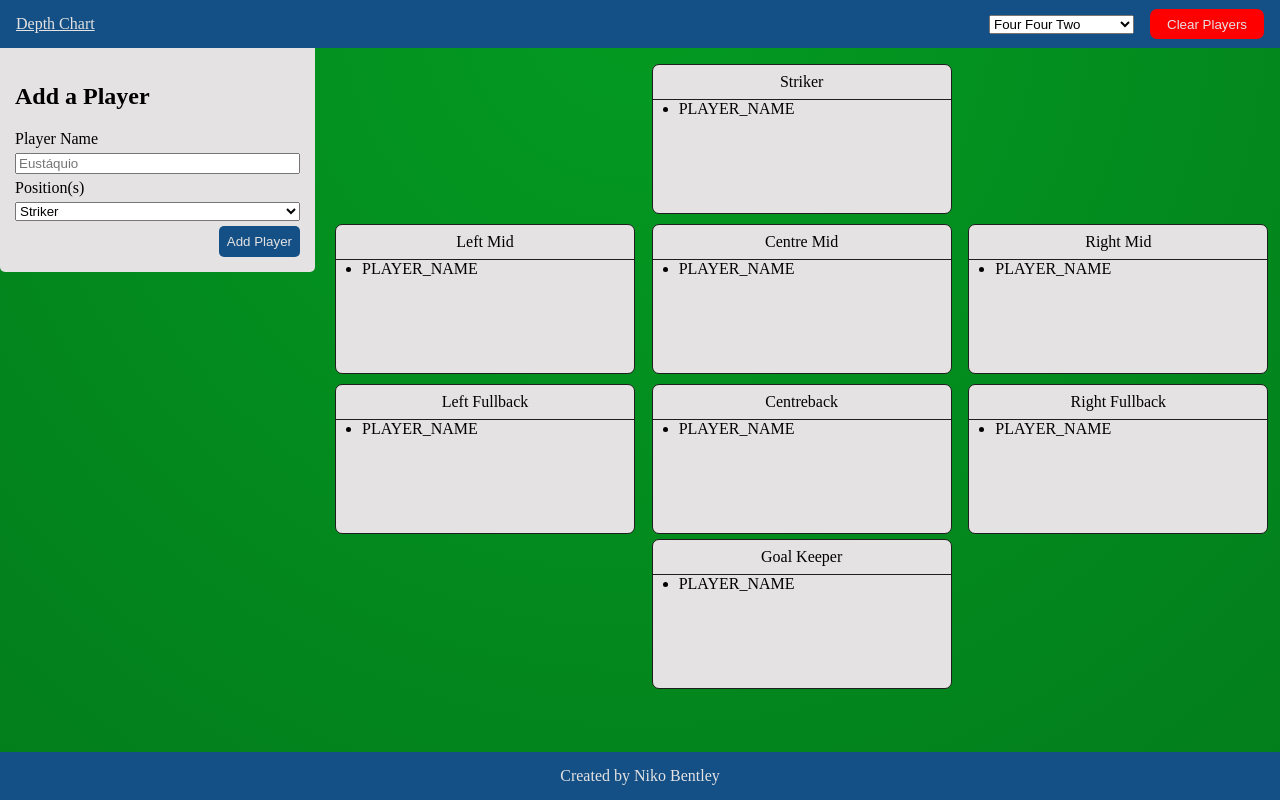
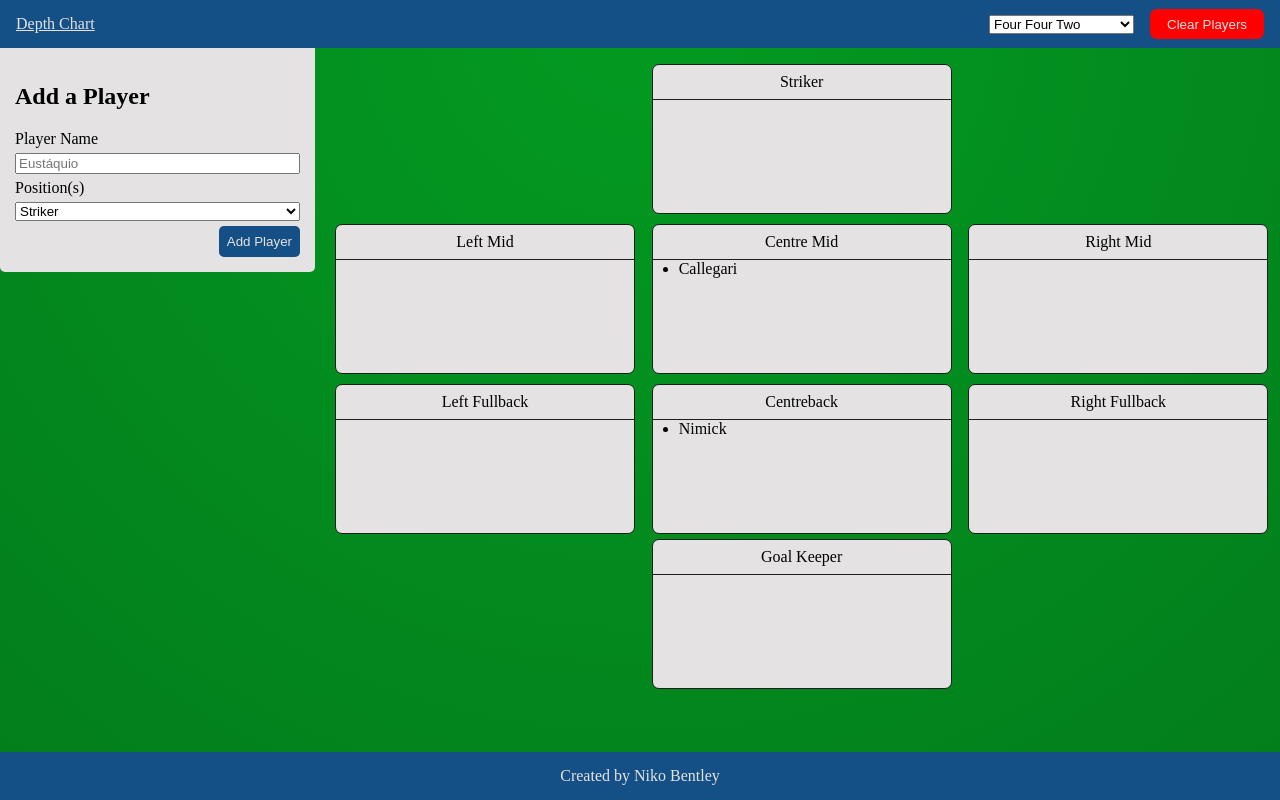
Before and after one commit to MapleThunder/depth-chart-sv, a SvelteKit app: page / in a window 1280 px wide. Built offline with nearby package versions, Linux system fonts and the light colour scheme.

Commit message:
Started work on the player store and printing names to the page

```diff
--- /dev/null
+++ b/src/lib/stores/player_store.ts
@@ -0,0 +1,42 @@
+import { writable } from "svelte/store";
+import { browser } from "$app/environment";
+import type { Position } from "$lib/positions";
+
+export type PlayerRecord = {
+	name: string;
+	positions: Position[];
+};
+
+const defaultValue: PlayerRecord[] = [];
+const initialValue = loadInitialValue();
+export const players = writable(initialValue);
+
+players.subscribe((value) => {
+	if (browser) {
+		window.localStorage.setItem("player_store", JSON.stringify(value));
+	}
+});
+
+function loadInitialValue(): PlayerRecord[] {
+	if (browser) {
+		const storedData = window.localStorage.getItem("player_store");
+		if (storedData) {
+			return JSON.parse(storedData);
+		}
+	}
+	return defaultValue;
+}
+
+export function addPlayer(player: PlayerRecord) {
+	// TODO: Check to see if the player exists in the store
+	// TODO: Update the positions if it exists
+	// TODO: Add the player if it doesn't exist
+}
+
+function removePlayer(player: PlayerRecord) {
+	// TODO: Find the player in the store & remove it
+}
+
+export function resetPlayers() {
+	players.set(defaultValue);
+}
--- a/src/routes/+layout.svelte
+++ b/src/routes/+layout.svelte
@@ -1,5 +1,6 @@
 <script lang="ts">
 	import { formation, getFormationSelectOptions } from "$lib/stores/formation_store";
+	import { resetPlayers } from "$lib/stores/player_store";
 	import "../styles.css";
 
 	const formationOptions = getFormationSelectOptions();
@@ -19,8 +20,7 @@
 			</div>
 
 			<div class="clear-btn-wrapper">
-				<!-- TODO: Add clear functionality to clear all data from local storage -->
-				<button id="clear-btn">Clear Players</button>
+				<button id="clear-btn" on:click={() => resetPlayers()}>Clear Players</button>
 			</div>
 		</div>
 	</div>
--- a/src/routes/+page.svelte
+++ b/src/routes/+page.svelte
@@ -1,11 +1,18 @@
 <script lang="ts">
 	import PlayerEntryForm from "./PlayerEntryForm.svelte";
 	import { formation } from "$lib/stores/formation_store";
-	import { getPositionsForFormation, type PositionData } from "$lib/positions";
+	import { getPositionsForFormation, Position, type PositionData } from "$lib/positions";
 	import PositionBox from "./PositionBox.svelte";
+	import { players } from "$lib/stores/player_store";
 
 	let positions: PositionData[];
 	$: $formation, (positions = getPositionsForFormation($formation));
+
+	// TODO: Remove this hardcoded players list
+	$players = [
+		{ name: "Nimick", positions: [Position.Centreback] },
+		{ name: "Callegari", positions: [Position.CentreMid] },
+	];
 </script>
 
 <div class="content">
--- a/src/routes/PlayerRow.svelte
+++ b/src/routes/PlayerRow.svelte
@@ -1,6 +1,11 @@
+<script lang="ts">
+	import type { PlayerRecord } from "$lib/stores/player_store";
+
+	export let player: PlayerRecord;
+</script>
+
 <li>
 	<!-- TODO: Display the drag handle -->
-	<!-- TODO: Display the player name -->
-	PLAYER_NAME
+	{player.name}
 	<!-- TODO: Display the edit button -->
 </li>
--- a/src/routes/PositionBox.svelte
+++ b/src/routes/PositionBox.svelte
@@ -1,8 +1,12 @@
 <script lang="ts">
 	import { getPositionUILabel, type PositionData } from "$lib/positions";
+	import { players } from "$lib/stores/player_store";
 	import PlayerRow from "./PlayerRow.svelte";
 
 	export let positionData: PositionData;
+	let filtered_players = $players.filter((player) =>
+		player.positions.includes(positionData.position),
+	);
 </script>
 
 <div class="position-box-wrapper" style="grid-area: {positionData?.position}">
@@ -12,8 +16,9 @@
 	</div>
 	<div class="player-list">
 		<ul>
-			<!-- TODO: Loop over players for this position & display them -->
-			<PlayerRow />
+			{#each filtered_players as player}
+				<PlayerRow {player} />
+			{/each}
 		</ul>
 	</div>
 </div>
```
